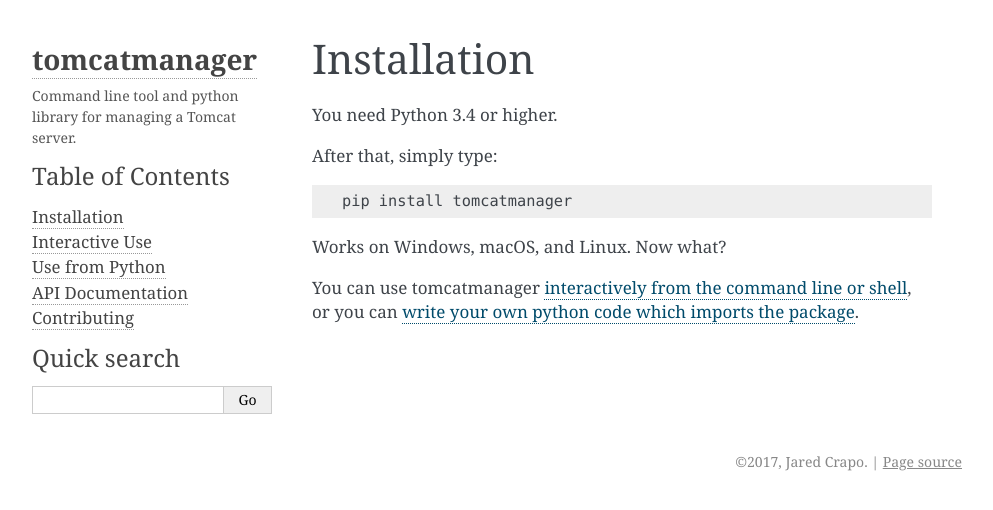
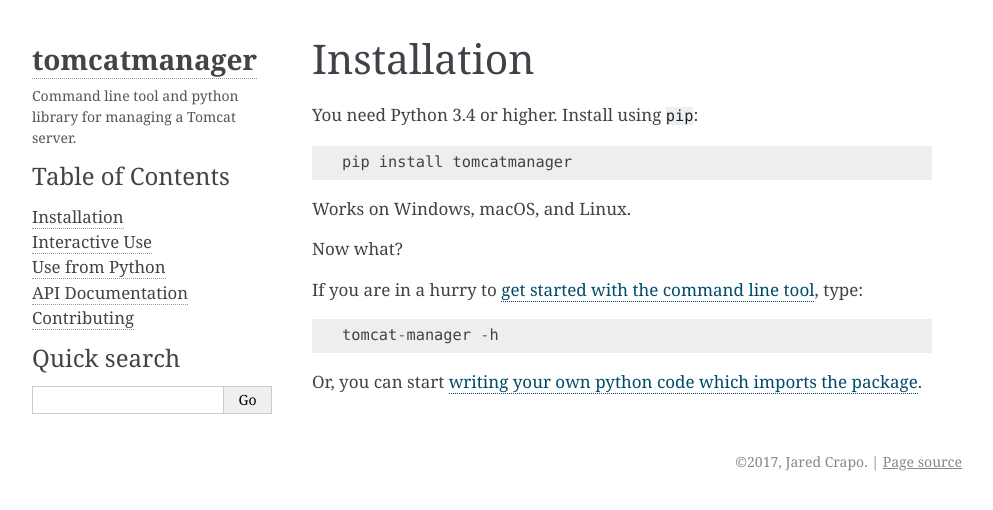
Before and after one commit to tomcatmanager/tomcatmanager, a Sphinx documentation site: the page built from docs/install.rst, in a window 1280 px wide. Shown: the top 510 px of the page, without its empty margins (148-1141 px from the left). Built offline with Sphinx 7.4.7, drawn with Linux system fonts in a browser that asks for light colours.

Commit message:
Update installation instructions

```diff
--- a/docs/install.rst
+++ b/docs/install.rst
@@ -1,14 +1,18 @@
 Installation
 ============
 
-You need Python 3.4 or higher.
-
-After that, simply type::
+You need Python 3.4 or higher. Install using ``pip``::
 
    pip install tomcatmanager
 
-Works on Windows, macOS, and Linux. Now what?
+Works on Windows, macOS, and Linux.
 
-You can use tomcatmanager :doc:`interactively from the command line or shell
-<interactive>`, or you can :doc:`write your own python code which imports the
+Now what?
+
+If you are in a hurry to :doc:`get started with the command line tool
+<interactive>`, type::
+
+   tomcat-manager -h
+
+Or, you can start :doc:`writing your own python code which imports the
 package <package>`.
```
